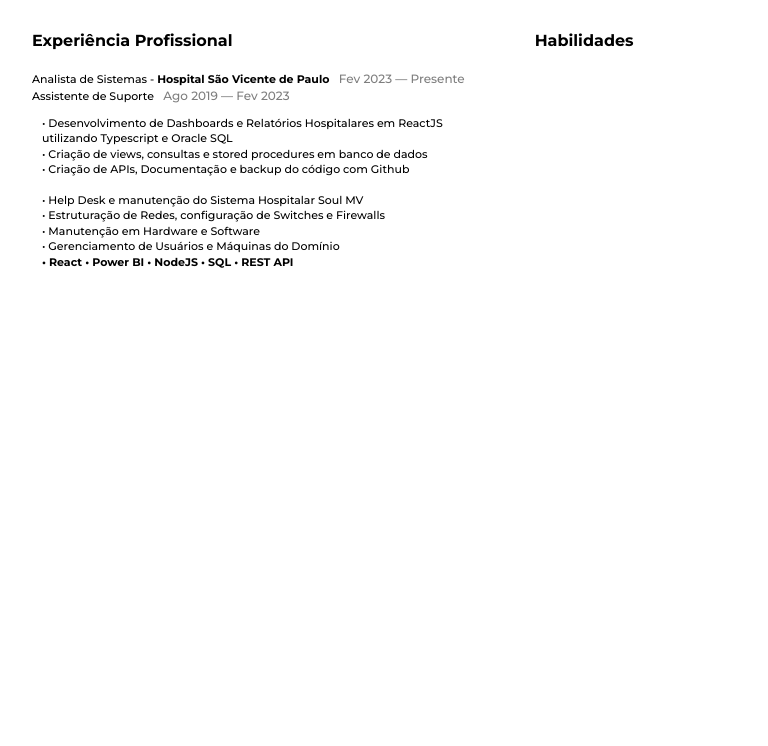
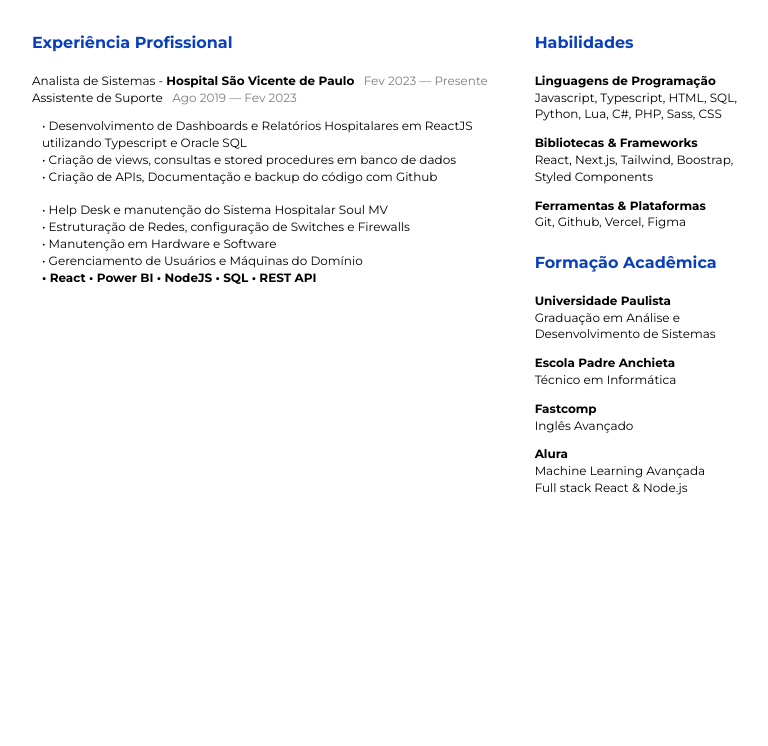
Before and after one commit to g-lippe/Resume, a plain HTML site: page v2.0/index.html in a window 1280 px wide. Shown: the part 175-921 px from the top of the page, without its empty margins (249-1017 px from the left). Drawn offline with Linux system fonts and the light colour scheme.

Commit message:
Add Education

```diff
--- a/v2.0/index.html
+++ b/v2.0/index.html
@@ -17,7 +17,7 @@
                     <header class="bd">
                         <div class="left ">
 
-                            <h1>Gabriel Felippe</h1>
+                            <h1 class="accent">Gabriel Felippe</h1>
                             <strong>
                                 <p class="subname grey">Analista de Sistemas - Desenvolvedor Full Stack</p>
                             </strong>
@@ -41,7 +41,7 @@
 
                         <div class="left bd">
 
-                            <h4>Experiência Profissional</h4>
+                            <h4 class="accent">Experiência Profissional</h4>
 
                             <p class="job_title">Analista de Sistemas - <strong>Hospital São Vicente de Paulo</strong>
                                 <span class="period grey">&nbsp Fev 2023 — Presente</span>
@@ -71,7 +71,43 @@
                         </div>
 
                         <div class="right bd">
-                            <h4>Habilidades</h4>
+
+
+                            <h4 class="accent">Habilidades</h4>
+                            <p>
+                                <strong> Linguagens de Programação </strong> <br>
+                                Javascript, Typescript, HTML, SQL, Python, Lua, C#, PHP, Sass, CSS <br>
+                            </p>
+                            <p>
+                                <strong> Bibliotecas & Frameworks </strong> <br>
+                                React, Next.js, Tailwind, Boostrap, Styled Components <br>
+                            </p>
+                            <p>
+                                <strong> Ferramentas & Plataformas </strong> <br>
+                                Git, Github, Vercel, Figma <br>
+                            </p>
+
+
+                            <h4 class="accent">Formação Acadêmica</h4>
+                            <p>
+                                <strong> Universidade Paulista </strong> <br>
+                                Graduação em Análise e Desenvolvimento de Sistemas <br>
+                            </p>
+                            <p>
+                                <strong> Escola Padre Anchieta </strong> <br>
+                                Técnico em Informática <br>
+                            </p>
+                            <p>
+                                <strong> Fastcomp </strong> <br>
+                                Inglês Avançado <br>
+                            </p>
+
+                            <p>
+                                <strong> Alura </strong> <br>
+                                Machine Learning Avançada <br>
+                                Full stack React & Node.js
+                            </p>
+
 
 
 
--- a/v2.0/styles.css
+++ b/v2.0/styles.css
@@ -9,7 +9,7 @@ body {
     background-color: #FAFAFA;
     font-family: "Montserrat", serif;
     font-optical-sizing: auto;
-    font-weight: 500;
+    font-weight: 400;
     font-style: normal;
     /* letter-spacing: .1rem; */
 }
@@ -29,6 +29,11 @@ body {
 
 .left_indent {
     margin-left: 10px;
+}
+
+
+.accent {
+    color: #0b40bb;
 }
 
 .bd {
@@ -62,11 +67,10 @@ body {
 
 h1 {
     margin: 0;
-    color: #0b40bb;
 }
 
 p {
-    font-size: 11px;
+    font-size: 12px;
     line-height: 1.4;
     /* margin-bottom: 0; */
 
```
